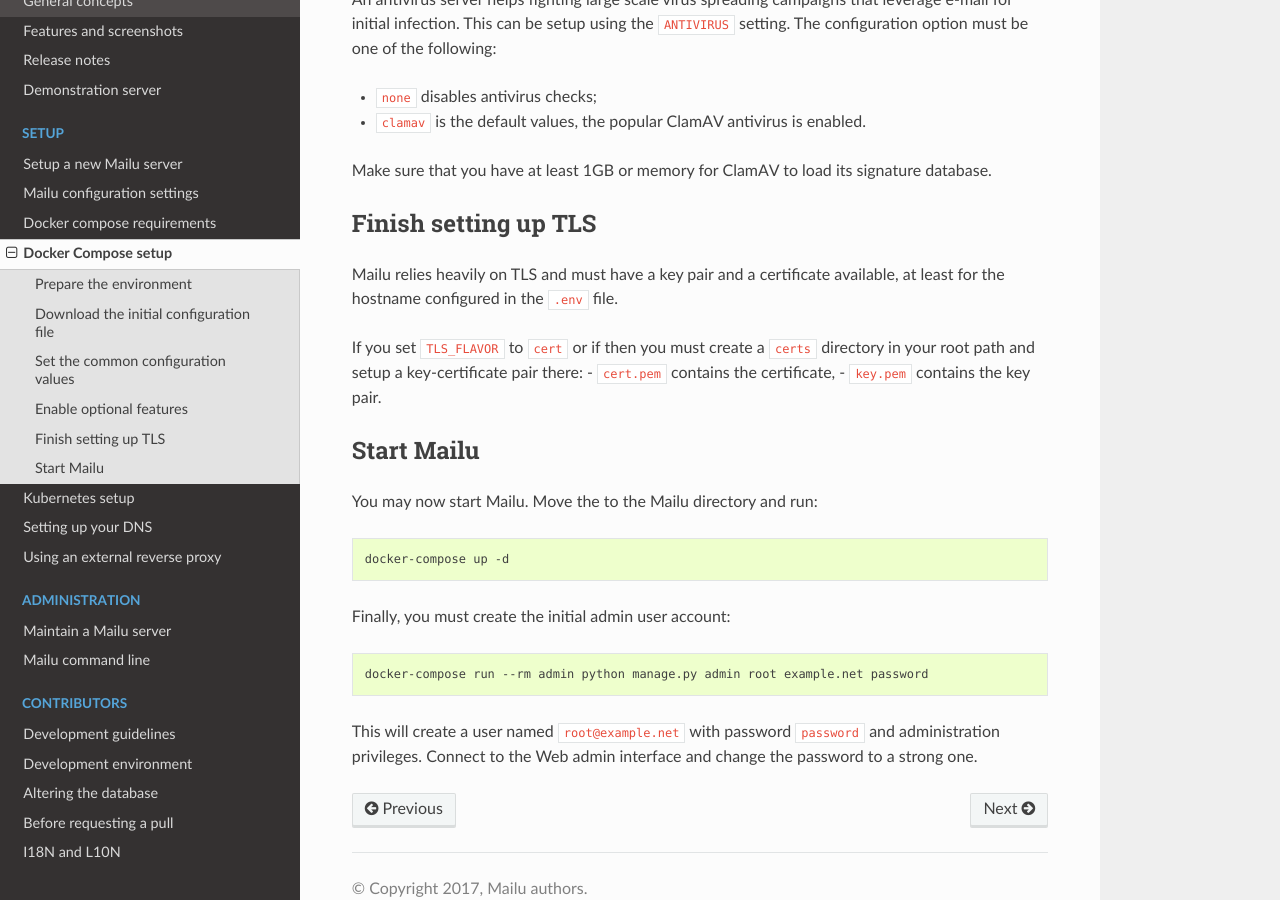
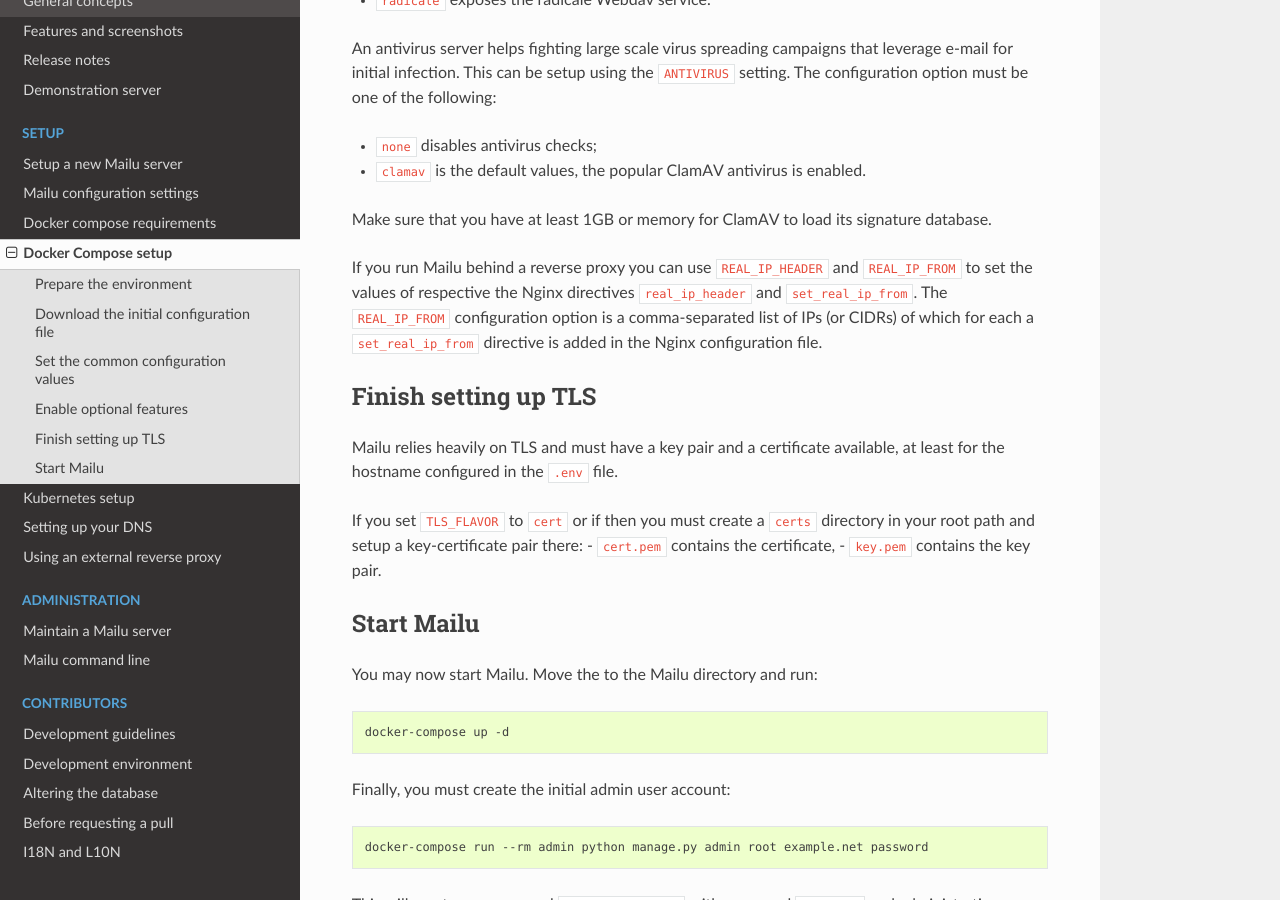
Before and after one commit to WillingDev0812/Mail-Management-Tool, a Sphinx documentation site: the page built from docs/compose/setup.rst, in a window 1280 px wide and 900 px high, scrolled down 1931 px. Built offline with Sphinx 7.4.7 and the Read the Docs theme 2.0.0, drawn with Linux system fonts in a browser that asks for light colours; formulas are drawn with MathJax 3; some of the changed text lies outside the part shown.

Commit message:
Adding options for mail-letsencrypt

```diff
--- a/docs/compose/setup.rst
+++ b/docs/compose/setup.rst
@@ -52,6 +52,8 @@ values:
 - ``letsencrypt`` will use the Letsencrypt! CA to generate automatic ceriticates;
 - ``mail`` is similar to ``cert`` except that TLS will only be served for
   emails (IMAP and SMTP), not HTTP (use it behind reverse proxies);
+- ``mail-letsencrypt`` is similar to ``letsencrypt`` except that TLS will only be served for
+  emails (IMAP and SMTP), not HTTP (use it behind reverse proxies);
 - ``notls`` will disable TLS, this is not recommended except for testing.
 
 Enable optional features
@@ -93,6 +95,12 @@ setting. The configuration option must be one of the following:
 Make sure that you have at least 1GB or memory for ClamAV to load its signature
 database.
 
+If you run Mailu behind a reverse proxy you can use ``REAL_IP_HEADER`` and
+``REAL_IP_FROM`` to set the values of respective the Nginx directives
+``real_ip_header`` and ``set_real_ip_from``. The ``REAL_IP_FROM`` configuration
+option is a comma-separated list of IPs (or CIDRs) of which for each a
+``set_real_ip_from`` directive is added in the Nginx configuration file.
+
 Finish setting up TLS
 ---------------------
 
```
Also changed, not shown: 4 other files.
